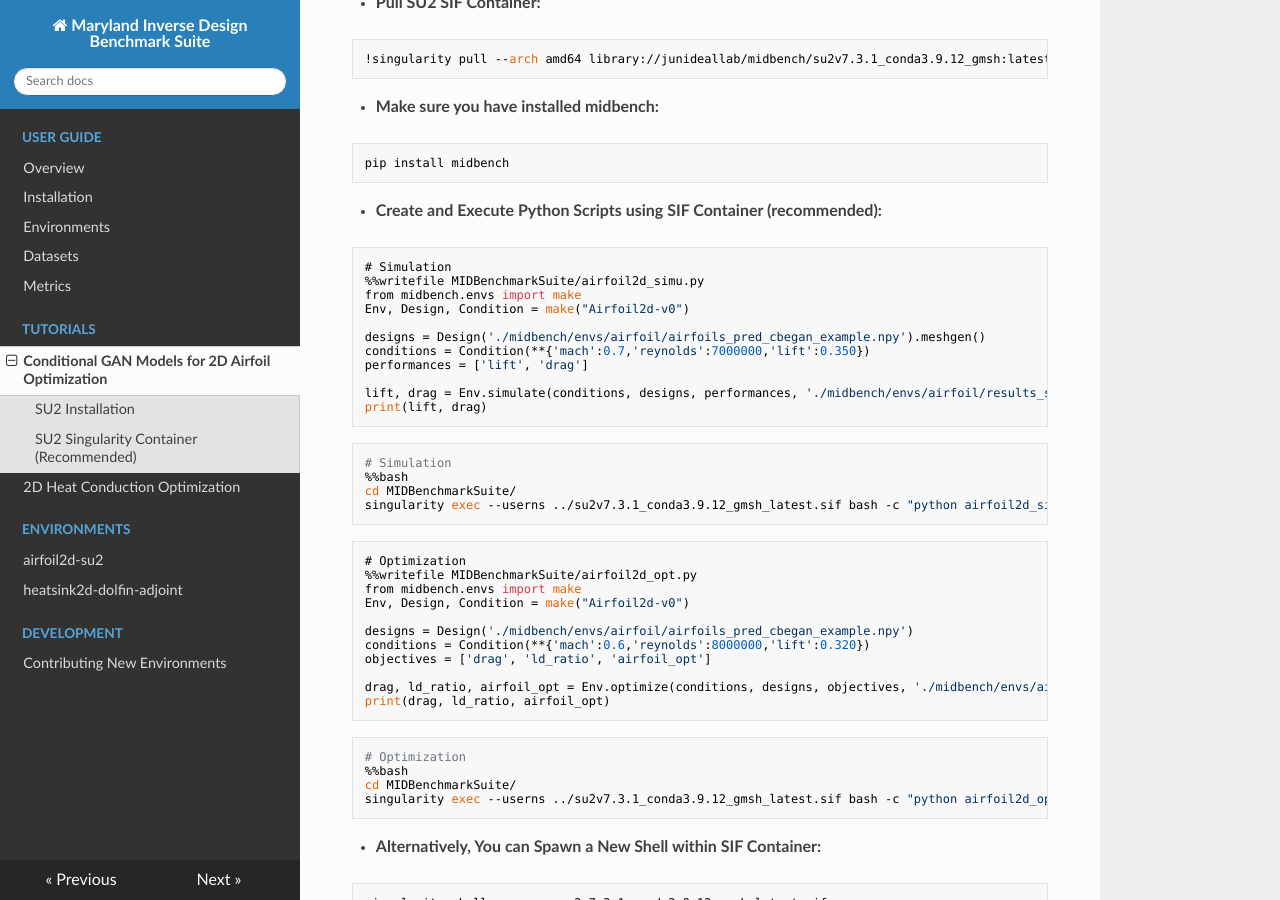
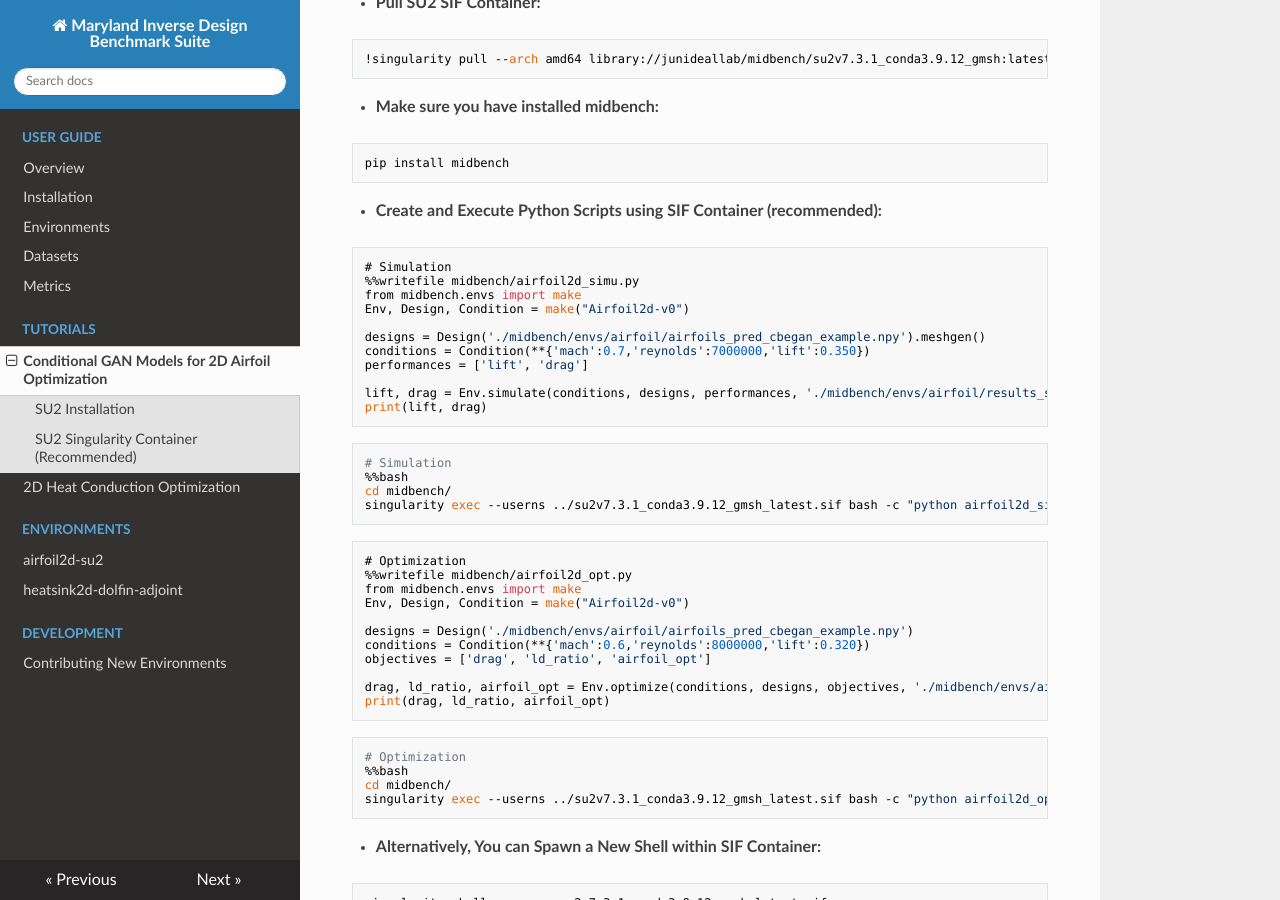
Before and after one commit to IDEALLab/midbench, an MkDocs documentation site: the page built from docs/tutorials/airfoil-su2-singularity.md, in a window 1280 px wide and 900 px high, scrolled down 1463 px. Built offline with MkDocs 1.6.1, drawn with Linux system fonts in a browser that asks for light colours; nearby versions of some CDN libraries.

Commit message:
update SU2 tutorial

````diff
--- a/docs/tutorials/airfoil-su2-singularity.md
+++ b/docs/tutorials/airfoil-su2-singularity.md
@@ -93,7 +93,7 @@ pip install midbench
 
 ```
 # Simulation
-%%writefile MIDBenchmarkSuite/airfoil2d_simu.py
+%%writefile midbench/airfoil2d_simu.py
 from midbench.envs import make
 Env, Design, Condition = make("Airfoil2d-v0")
 
@@ -108,13 +108,13 @@ print(lift, drag)
 ```bash
 # Simulation
 %%bash
-cd MIDBenchmarkSuite/
+cd midbench/
 singularity exec --userns ../su2v7.3.1_conda3.9.12_gmsh_latest.sif bash -c "python airfoil2d_simu.py"
 ```
 
 ```
 # Optimization
-%%writefile MIDBenchmarkSuite/airfoil2d_opt.py
+%%writefile midbench/airfoil2d_opt.py
 from midbench.envs import make
 Env, Design, Condition = make("Airfoil2d-v0")
 
@@ -129,7 +129,7 @@ print(drag, ld_ratio, airfoil_opt)
 ```bash
 # Optimization
 %%bash
-cd MIDBenchmarkSuite/
+cd midbench/
 singularity exec --userns ../su2v7.3.1_conda3.9.12_gmsh_latest.sif bash -c "python airfoil2d_opt.py"
 ```
 
````
